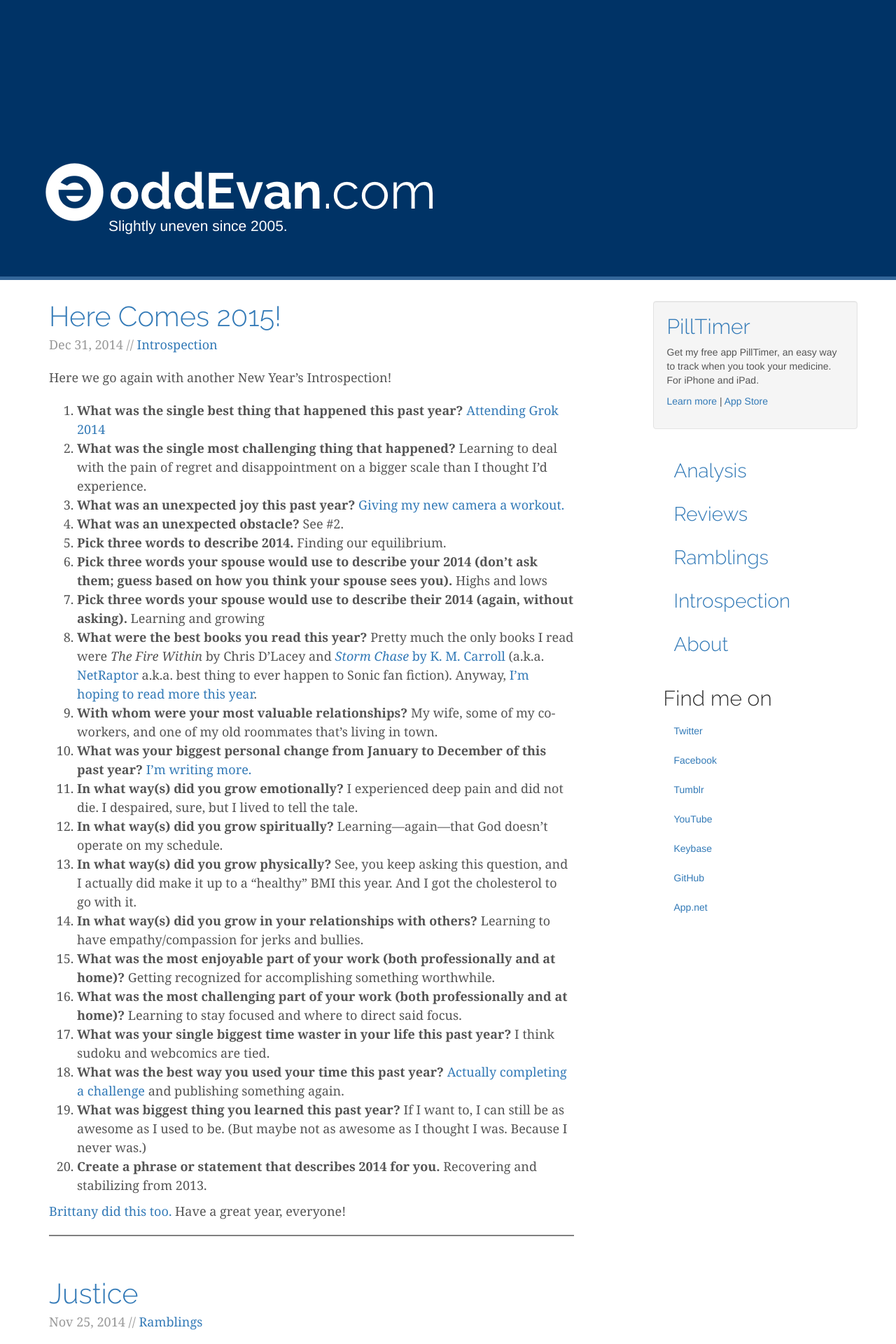
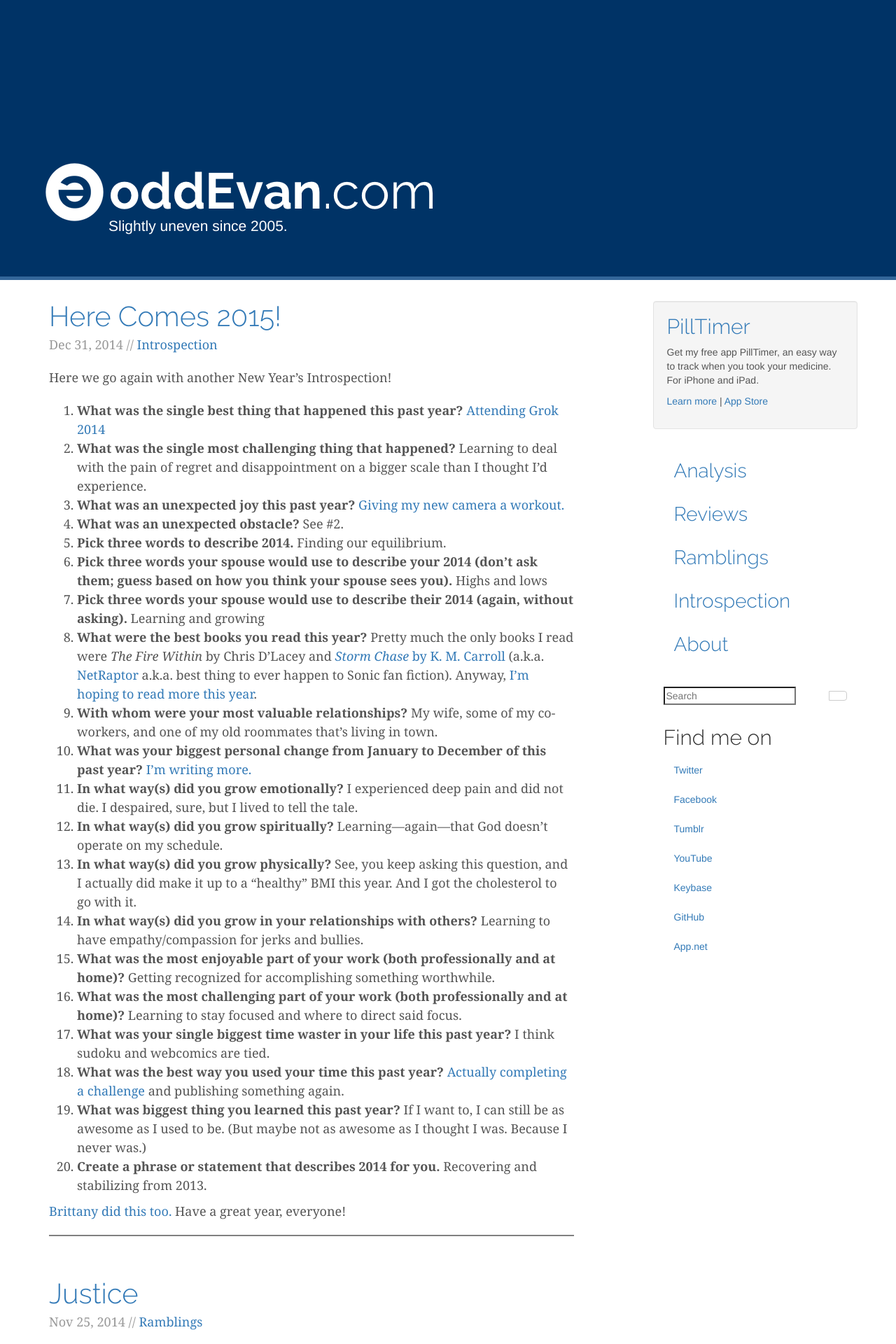
Before and after one commit to oddevan/oddevan-archive, a Jekyll site: the page built from index.html, in a window 1280 px wide. Shown: the top 1920 px of the page at 70% size. Built offline with Jekyll 4.4.1, drawn with Linux system fonts in a browser that asks for light colours; nearby versions of some CDN libraries.

Commit message:
Adding DuckDuckGo search

```diff
--- a/_layouts/default.html
+++ b/_layouts/default.html
@@ -65,6 +65,17 @@
     			</div>
     			<div class="row">
     				<div class="col-sm-6 col-md-12">
+    					<form method="get" id="search" action="http://duckduckgo.com/">
+    					<div class="input-group">
+					   <input type="hidden" name="sites" value="oddevan.com"/>
+					   <input type="search" name="q" maxlength="255" placeholder="Search"/>
+					   <span class="input-group-btn">
+					   	<button type="submit" class="btn btn-default" value="DuckDuckGo Search" />
+					   </span>
+					</div>
+					</form>
+    				</div>
+    				<div class="col-sm-6 col-md-12">
     					<h2>Find me on</h2>
 								<ul class="nav nav-pills nav-stacked">
 									<li><a href="http://twitter.com/oddevan">Twitter</a></li>
```
